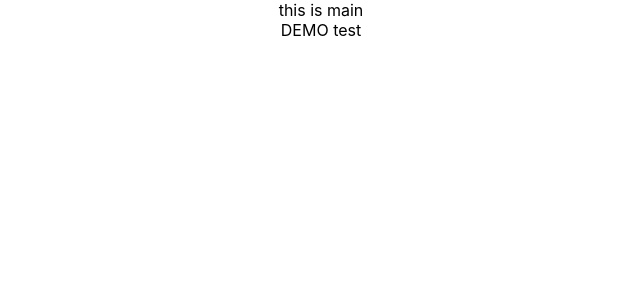
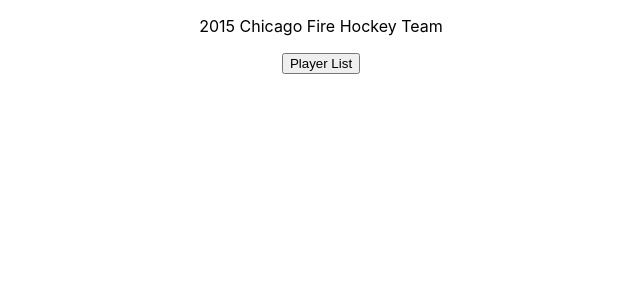
Before and after one commit to JohnnyPods/ChicagoFire, a React (Create React App) app: page / in a window 1280 px wide. Shown: the top 300 px of the page, without its empty margins (319-959 px from the left). Built offline with nearby package versions, Linux system fonts and the light colour scheme.

Commit message:
test commit

```diff
--- a/src/App.tsx
+++ b/src/App.tsx
@@ -4,12 +4,15 @@ import './App.css';
 
 //components
 import  {DashboardTest}  from './Components/DashboartTest';
+import { PlayerList } from './Components/PlayerList';
 
 function App() {
   return (
     <div className="App">
-      this is main
-      <DashboardTest />
+      <p></p>
+      2015 Chicago Fire Hockey Team
+      <p></p>
+      <PlayerList/>
     </div>
 
   );
--- /dev/null
+++ b/src/Components/PlayerList.tsx
@@ -0,0 +1,31 @@
+import React from 'react';
+import { useState } from 'react';
+
+
+export const PlayerList = () => {
+
+
+const [open, setOpen] = useState<boolean>(false);
+
+
+    return(
+        <div className ="button">
+            <button onClick={e=>setOpen(!open)}>Player List</button>
+            {open && (
+                <ul>
+                    <li>Player 1</li>
+                    <li>Player 2</li>
+                    <li>Player 3</li>
+                    <li>Player 4</li>
+                    <li>Player 5</li>
+                    <li>Player 6</li>
+                    <li>Player 7</li>
+                    <li>Player 8</li>
+                    <li>Player 9</li>
+                    <li>Player 10</li>
+                    <li>Player 11</li>
+                </ul>
+                )}
+        </div>
+    )
+}
```
